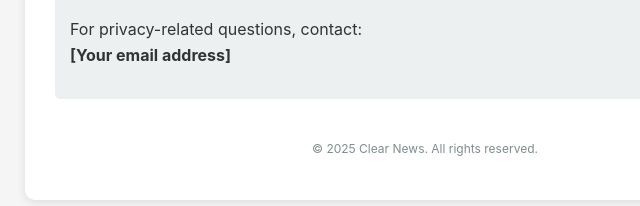
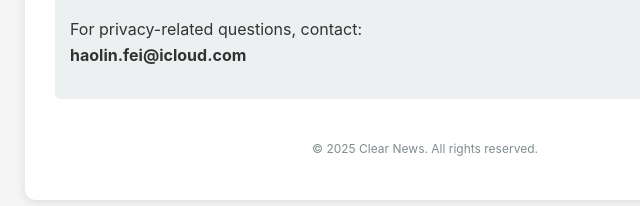
Before and after one commit to Haolin-Fei/clear-news-privacy, a plain HTML site: page index.html in a window 1280 px wide. Shown: the part 2136-2342 px from the top of the page, 215-855 px from the left. Drawn offline with Linux system fonts and the light colour scheme.

Commit message:
Update index.html

```diff
--- a/index.html
+++ b/index.html
@@ -85,7 +85,7 @@
         <div class="contact">
             <h2>Contact</h2>
             <p>For privacy-related questions, contact:<br>
-            <strong>[Your email address]</strong></p>
+            <strong>haolin.fei@icloud.com</strong></p>
         </div>
 
         <p style="text-align: center; color: #7f8c8d; margin-top: 40px; font-size: 12px;">
```
